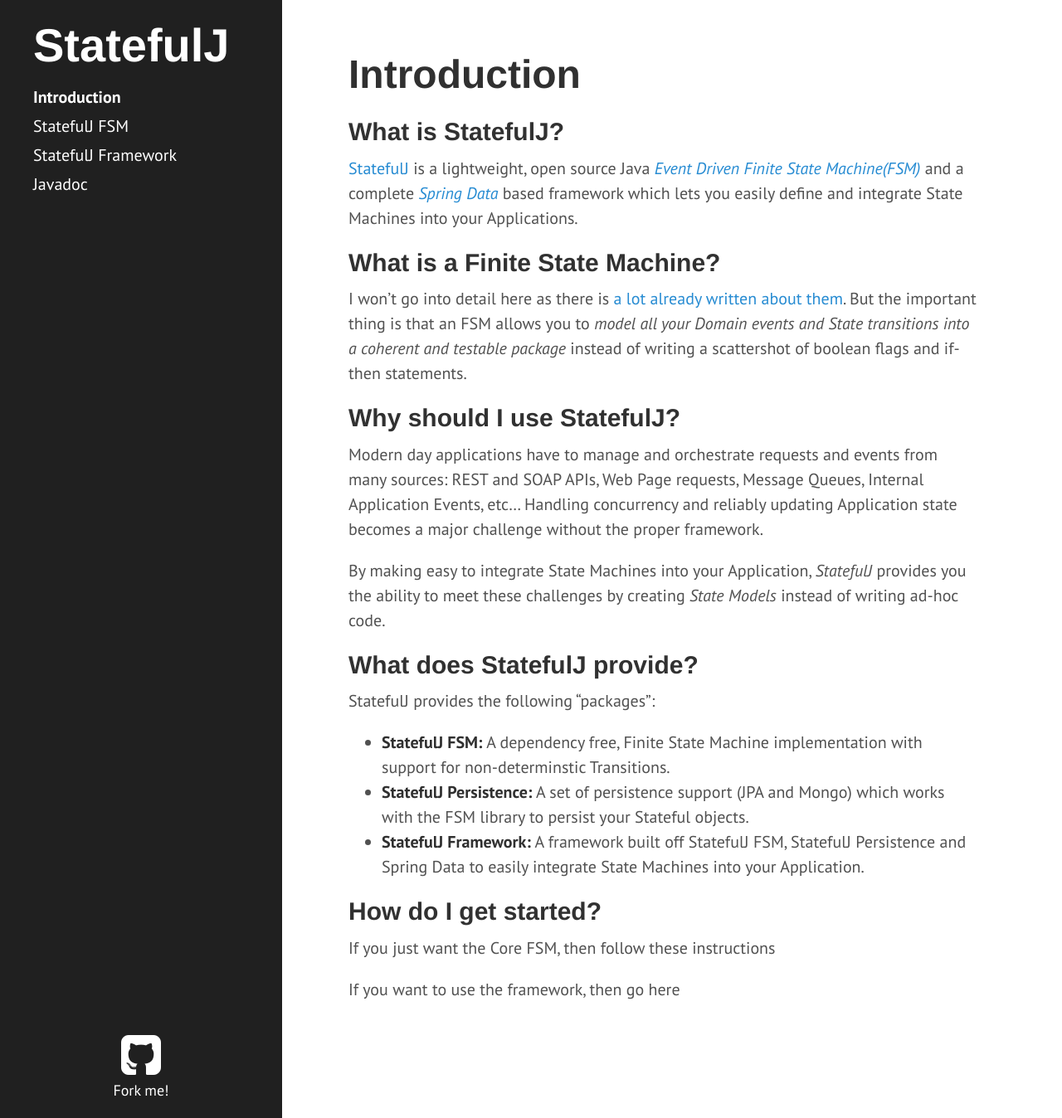
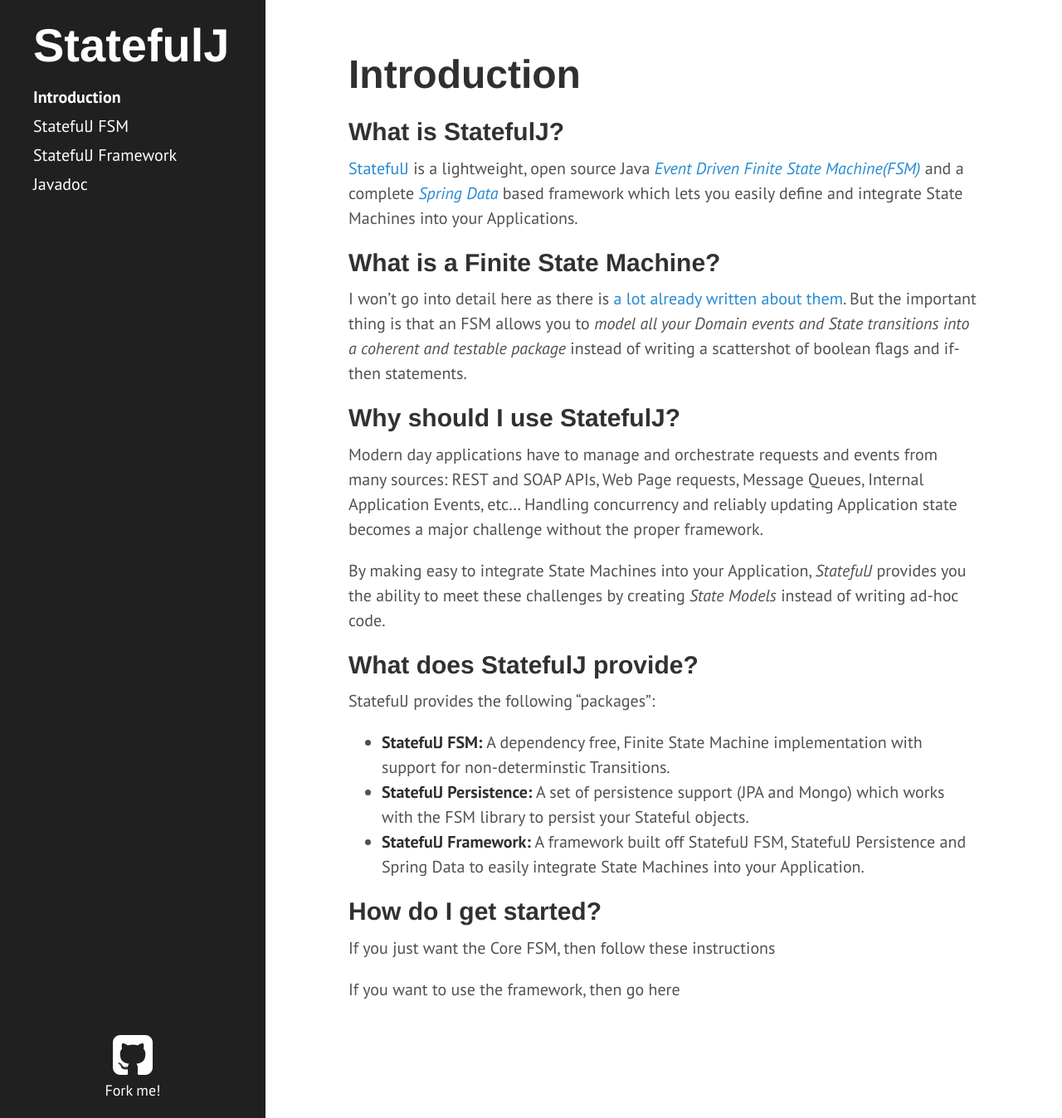
Before and after one commit to statefulj/statefulj, a Jekyll site: the page built from index.md, in a window 1280 px wide and 1348 px high. Shown: the whole window at 83% size. Built offline with Jekyll 4.4.1, drawn with Linux system fonts in a browser that asks for light colours; Markdown is read by kramdown in place of the engine named in the settings.

Commit message:
css fixes

```diff
--- a/public/css/hyde.css
+++ b/public/css/hyde.css
@@ -67,7 +67,7 @@ h1, h2, h3, h4 {
 		top: 0;
 		left: 0;
 		bottom: 0;
-		width: 17rem;
+		width: 16rem;
 		text-align: left;
 	}
 }
```
